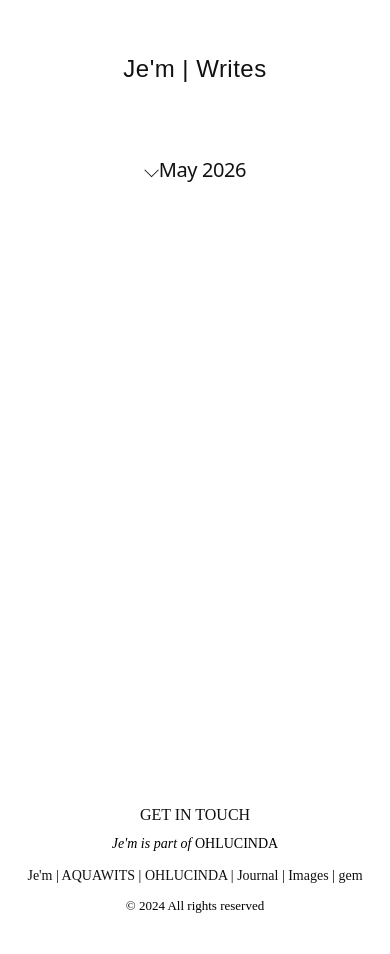
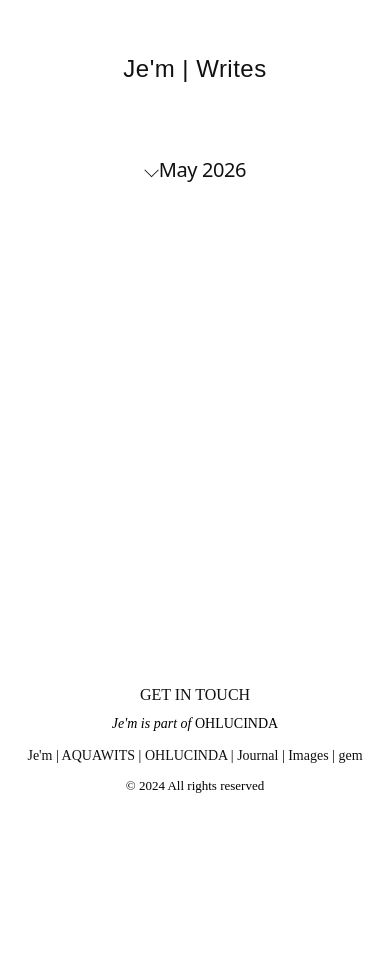
Before and after one commit to ohlucinda/ohlucinda-mobile, a Jekyll site: the page built from index.html, in a window 390 px wide. Built offline with Jekyll 4.4.1, drawn with Linux system fonts in a browser that asks for light colours; some web fonts are replaced; after the commit the page ends 900 px from its top, so only the background shows below that.

Commit message:
Update style.css

```diff
--- a/assets/style.css
+++ b/assets/style.css
@@ -181,7 +181,7 @@ img {
   }
 
   .footer {
-  margin-top: 520px;
+  margin-top: 400px;
 }
 
   img {
```
